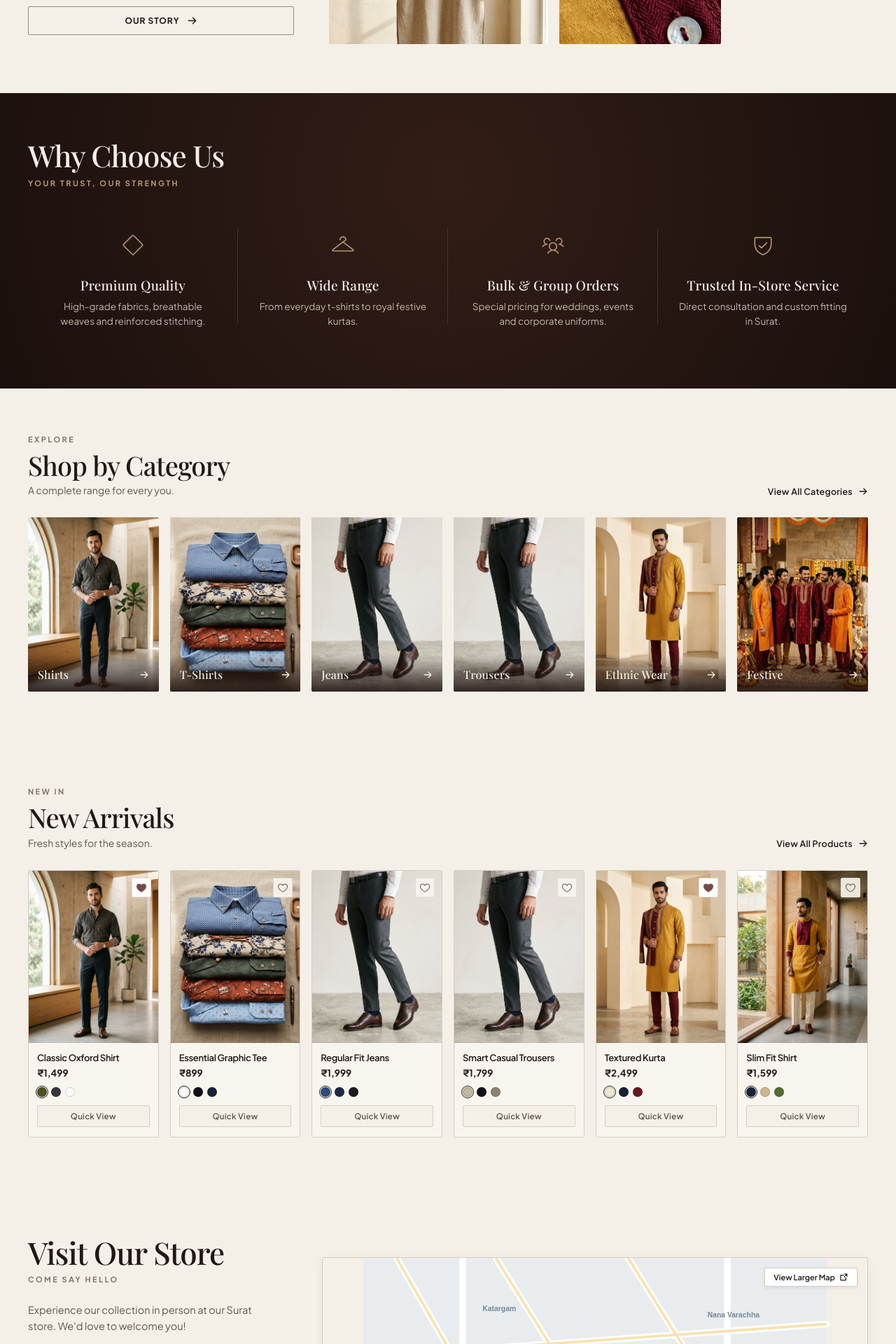
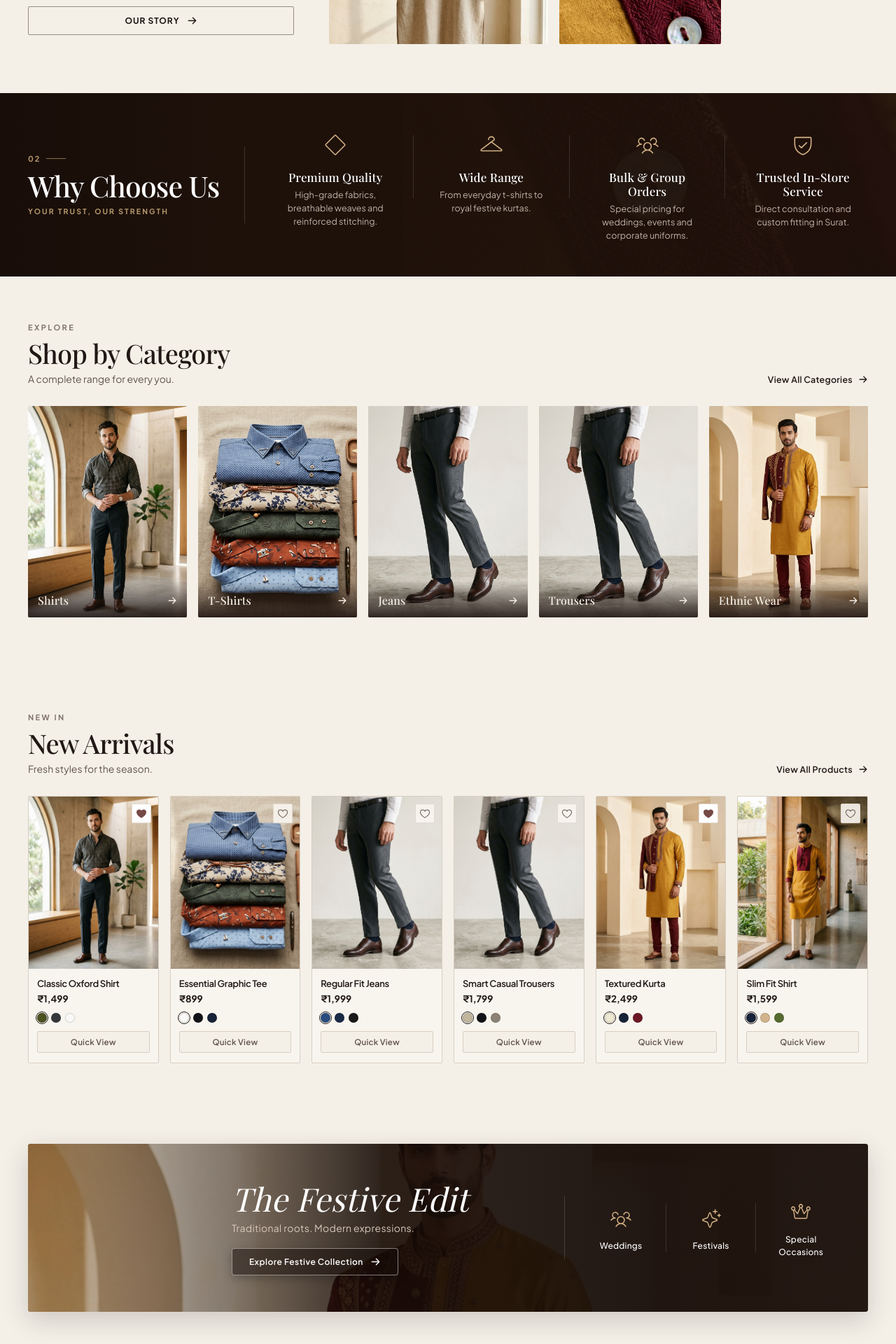
Before and after one commit to mahesh7805/laxmikrupa-mens-wear, a React (Vite) app: page /concept-2 in a window 1280 px wide. Shown: the part 1020-2940 px from the top of the page at 70% size. Built offline with nearby package versions, Linux system fonts and the light colour scheme; the HTML template or start-up script is replaced by a standard one; a web font is replaced by a local one.

Commit message:
feat(concept2): redesign Why Choose Us banner, remove festive from categories, and add Festive Edit after New Arrivals

```diff
--- a/src/concepts/Concept2/Concept2App.jsx
+++ b/src/concepts/Concept2/Concept2App.jsx
@@ -7,6 +7,7 @@ import { WhoWeAre } from './components/WhoWeAre/WhoWeAre';
 import { WhyChooseUs } from './components/WhyChooseUs/WhyChooseUs';
 import { ShopByCategory } from './components/ShopByCategory/ShopByCategory';
 import { NewArrivals } from './components/NewArrivals/NewArrivals';
+import { FestiveEdit } from './components/FestiveEdit/FestiveEdit';
 import { StoreLocator } from './components/StoreLocator/StoreLocator';
 import { Contact } from './components/Contact/Contact';
 import { Footer } from './components/Footer/Footer';
@@ -111,10 +112,13 @@ export function Concept2App() {
           onAddToCart={handleAddToCart}
         />
 
-        {/* 7. Section 04: Visit Our Store */}
+        {/* 7. Section: The Festive Edit (Royal Palace Banner) */}
+        <FestiveEdit />
+
+        {/* 8. Section 04: Visit Our Store */}
         <StoreLocator />
 
-        {/* 8. Section 05: Reach Out To Us */}
+        {/* 9. Section 05: Reach Out To Us */}
         <Contact />
       </main>
 
--- a/src/concepts/Concept2/components/FestiveEdit/FestiveEdit.jsx
+++ b/src/concepts/Concept2/components/FestiveEdit/FestiveEdit.jsx
@@ -1,5 +1,5 @@
 import React from 'react';
-import { ArrowRight, Sparkle, Sparkle as StarIcon, Confetti, Crown } from '@phosphor-icons/react';
+import { ArrowRight, Crown, Sparkle, UsersThree } from '@phosphor-icons/react';
 import { getAssetPath } from '../../../../utils/assetPath';
 import './festiveEdit.css';
 
@@ -15,23 +15,30 @@ export function FestiveEdit({ onExploreFestive }) {
     <section id="festive-edit" className="c2-festive-section">
       <div className="concept2-container">
         <div className="c2-festive-banner">
-          {/* Left: Festive Portrait */}
-          <div className="c2-festive-image-wrap">
+          {/* Background Palace & Model Photo */}
           <img
             src={getAssetPath('/assets/concept-2/ethnic_wear_category.jpg')}
-              alt="The Festive Edit - Regal Traditional Kurta"
+            alt="The Festive Edit - Regal Traditional Kurta & Palace Setting"
+            className="c2-festive-bg-img"
             loading="lazy"
           />
-          </div>
 
-          {/* Center: Editorial Heading & CTA */}
+          {/* Dark Royal Gold/Espresso Scrim Overlay */}
+          <div className="c2-festive-scrim" />
+
+          {/* Banner Content Row */}
+          <div className="c2-festive-content-wrap">
+            {/* Left Model Spacer */}
+            <div className="c2-festive-model-spacer" />
+
+            {/* Center: Editorial Heading, Subtitle & CTA */}
             <div className="c2-festive-center">
               <h2 className="c2-festive-title">The Festive Edit</h2>
               <p className="c2-festive-subtitle">Traditional roots. Modern expressions.</p>
 
               <button
                 type="button"
-              className="c2-btn-outline-gold"
+                className="c2-festive-btn"
                 onClick={handleScrollToCategories}
               >
                 <span>Explore Festive Collection</span>
@@ -39,27 +46,35 @@ export function FestiveEdit({ onExploreFestive }) {
               </button>
             </div>
 
-          {/* Right: 3 Occasion Pillars */}
+            {/* Vertical Divider */}
+            <div className="c2-festive-divider" />
+
+            {/* Right: 3 Occasion Pillars with Gold Icons */}
             <div className="c2-festive-occasions">
               <div className="c2-occasion-item">
                 <div className="c2-occasion-icon">
-                <Crown size={28} weight="light" />
+                  <UsersThree size={32} weight="light" />
                 </div>
                 <span>Weddings</span>
               </div>
 
+              <div className="c2-occasion-col-divider" />
+
               <div className="c2-occasion-item">
                 <div className="c2-occasion-icon">
-                <Sparkle size={28} weight="light" />
+                  <Sparkle size={30} weight="light" />
                 </div>
                 <span>Festivals</span>
               </div>
 
+              <div className="c2-occasion-col-divider" />
+
               <div className="c2-occasion-item">
                 <div className="c2-occasion-icon">
-                <StarIcon size={28} weight="light" />
+                  <Crown size={30} weight="light" />
                 </div>
                 <span>Special Occasions</span>
+              </div>
             </div>
           </div>
         </div>
--- a/src/concepts/Concept2/components/FestiveEdit/festiveEdit.css
+++ b/src/concepts/Concept2/components/FestiveEdit/festiveEdit.css
@@ -1,84 +1,159 @@
 /* ==========================================================================
-   CONCEPT 2: THE FESTIVE EDIT BANNER STYLES
+   CONCEPT 2: THE FESTIVE EDIT BANNER STYLES (Reference Match)
    ========================================================================== */
 
 .c2-festive-section {
-  padding: 30px 0 50px 0;
-  background-color: var(--c2-bg-warm);
+  padding: 40px 0 60px 0;
+  background-color: var(--c2-bg-ivory);
+  position: relative;
+  overflow: hidden;
 }
 
 .c2-festive-banner {
-  background: linear-gradient(135deg, #2D1A10 0%, #1A0E08 50%, #26140B 100%);
-  border-radius: 6px;
+  position: relative;
+  min-height: 240px;
+  border-radius: 4px;
   overflow: hidden;
-  display: grid;
-  grid-template-columns: 300px 1fr 300px;
+  background-color: #1A0D08;
+  box-shadow: 0 12px 36px rgba(27, 18, 11, 0.18);
+  display: flex;
   align-items: center;
-  position: relative;
-  box-shadow: 0 16px 40px rgba(27, 18, 11, 0.18);
-  border: 1px solid rgba(194, 155, 98, 0.25);
 }
 
-.c2-festive-image-wrap {
-  width: 100%;
-  height: 240px;
-  overflow: hidden;
-}
-
-.c2-festive-image-wrap img {
+/* Background Image with Palace & Embroidered Kurta Model on Left */
+.c2-festive-bg-img {
+  position: absolute;
+  inset: 0;
   width: 100%;
   height: 100%;
   object-fit: cover;
-  object-position: center top;
-  display: block;
+  object-position: left 15%;
+  z-index: 1;
 }
 
-/* Center Content */
+/* Dark Royal Gold/Espresso Scrim for Rich Contrast across text and pillars */
+.c2-festive-scrim {
+  position: absolute;
+  inset: 0;
+  z-index: 2;
+  background: linear-gradient(
+    90deg,
+    rgba(20, 10, 6, 0.15) 0%,
+    rgba(20, 10, 6, 0.5) 24%,
+    rgba(20, 10, 6, 0.88) 42%,
+    rgba(20, 10, 6, 0.94) 75%,
+    rgba(20, 10, 6, 0.92) 100%
+  );
+  pointer-events: none;
+}
+
+/* Content Container Row */
+.c2-festive-content-wrap {
+  position: relative;
+  z-index: 3;
+  width: 100%;
+  display: flex;
+  align-items: center;
+  padding: 36px 48px;
+}
+
+/* Spacer on the left to let the model stand proud */
+.c2-festive-model-spacer {
+  width: 22%;
+  flex-shrink: 0;
+}
+
+/* Center: Title, Subtitle, and Button */
 .c2-festive-center {
-  padding: 24px 32px;
-  text-align: center;
+  flex: 1.2;
   display: flex;
   flex-direction: column;
-  align-items: center;
+  align-items: flex-start;
+  padding-right: 20px;
 }
 
 .c2-festive-title {
   font-family: var(--c2-font-serif);
   font-style: italic;
-  font-size: 38px;
+  font-size: clamp(38px, 3.6vw, 48px);
   font-weight: 400;
   color: #FFFFFF;
   margin: 0 0 6px 0;
   letter-spacing: 0.01em;
+  line-height: 1.1;
 }
 
 .c2-festive-subtitle {
   font-family: var(--c2-font-sans);
-  font-size: 13.5px;
+  font-size: 14px;
   color: #D6C7BA;
-  margin: 0 0 20px 0;
+  margin: 0 0 18px 0;
+  letter-spacing: 0.02em;
 }
 
-/* Right 3 Occasions */
+.c2-festive-btn {
+  background-color: rgba(20, 10, 6, 0.5);
+  color: #FFFFFF;
+  font-family: var(--c2-font-sans);
+  font-size: 12px;
+  font-weight: 600;
+  letter-spacing: 0.04em;
+  padding: 11px 24px;
+  border-radius: 4px;
+  border: 1px solid rgba(255, 255, 255, 0.45);
+  display: inline-flex;
+  align-items: center;
+  gap: 10px;
+  cursor: pointer;
+  transition: all 0.25s cubic-bezier(0.16, 1, 0.3, 1);
+  box-shadow: 0 4px 14px rgba(0, 0, 0, 0.25);
+}
+
+.c2-festive-btn:hover {
+  background-color: var(--c2-accent-brass);
+  color: #1A0D08;
+  border-color: var(--c2-accent-brass);
+  transform: translateY(-2px);
+  box-shadow: 0 6px 18px rgba(0, 0, 0, 0.35);
+}
+
+/* Vertical Main Divider */
+.c2-festive-divider {
+  width: 1px;
+  height: 90px;
+  background: rgba(255, 255, 255, 0.15);
+  margin: 0 32px;
+  flex-shrink: 0;
+}
+
+/* Right: 3 Occasion Pillars */
 .c2-festive-occasions {
   display: flex;
   align-items: center;
-  justify-content: space-around;
-  padding: 0 24px;
-  border-left: 1px solid rgba(255, 255, 255, 0.1);
+  justify-content: space-between;
+  flex: 1;
+}
+
+.c2-occasion-col-divider {
+  width: 1px;
+  height: 70px;
+  background: rgba(255, 255, 255, 0.12);
+  margin: 0 16px;
+  flex-shrink: 0;
 }
 
 .c2-occasion-item {
   display: flex;
   flex-direction: column;
   align-items: center;
+  text-align: center;
   gap: 8px;
-  color: var(--c2-gold-light);
+  color: #FFFFFF;
   font-family: var(--c2-font-sans);
-  font-size: 11px;
+  font-size: 12px;
   font-weight: 500;
-  letter-spacing: 0.04em;
-  text-align: center;
+  letter-spacing: 0.02em;
+  flex: 1;
 }
 
 .c2-occasion-icon {
@@ -87,32 +162,72 @@
   display: flex;
   align-items: center;
   justify-content: center;
-  color: var(--c2-gold);
+  color: #D4B285;
 }
 
-@media (max-width: 1024px) {
-  .c2-festive-banner {
-    grid-template-columns: 1fr;
-    text-align: center;
+/* ==========================================================================
+   Responsive Breakpoints
+   ========================================================================== */
+@media (max-width: 1200px) {
+  .c2-festive-content-wrap {
+    padding: 32px 28px;
   }
-  .c2-festive-image-wrap {
-    height: 220px;
+  .c2-festive-model-spacer {
+    width: 18%;
   }
-  .c2-festive-occasions {
-    border-left: none;
-    border-top: 1px solid rgba(255, 255, 255, 0.1);
-    padding: 24px;
+  .c2-festive-divider {
+    margin: 0 20px;
+  }
+  .c2-festive-title {
+    font-size: 36px;
   }
 }
 
-@media (max-width: 640px) {
+@media (max-width: 960px) {
+  .c2-festive-banner {
+    min-height: auto;
+  }
+  .c2-festive-content-wrap {
+    flex-direction: column;
+    align-items: stretch;
+    padding: 36px 24px;
+  }
+  .c2-festive-model-spacer {
+    display: none;
+  }
+  .c2-festive-scrim {
+    background: linear-gradient(
+      180deg,
+      rgba(20, 10, 6, 0.72) 0%,
+      rgba(20, 10, 6, 0.92) 100%
+    );
+  }
+  .c2-festive-center {
+    align-items: center;
+    text-align: center;
+    padding-right: 0;
+    margin-bottom: 28px;
+  }
+  .c2-festive-divider {
+    display: none;
+  }
+  .c2-festive-occasions {
+    border-top: 1px solid rgba(255, 255, 255, 0.12);
+    padding-top: 24px;
+  }
+}
+
+@media (max-width: 600px) {
   .c2-festive-title {
     font-size: 30px;
   }
-  .c2-festive-occasions {
-    gap: 16px;
+  .c2-festive-subtitle {
+    font-size: 13px;
+  }
+  .c2-occasion-col-divider {
+    margin: 0 8px;
   }
   .c2-occasion-item span {
-    font-size: 10px;
+    font-size: 11px;
   }
 }
--- a/src/concepts/Concept2/components/ShopByCategory/shopByCategory.css
+++ b/src/concepts/Concept2/components/ShopByCategory/shopByCategory.css
@@ -16,7 +16,7 @@
 
 .c2-categories-grid {
   display: grid;
-  grid-template-columns: repeat(6, 1fr);
+  grid-template-columns: repeat(5, 1fr);
   gap: 16px;
 }
 
--- a/src/concepts/Concept2/components/WhyChooseUs/WhyChooseUs.jsx
+++ b/src/concepts/Concept2/components/WhyChooseUs/WhyChooseUs.jsx
@@ -1,5 +1,6 @@
 import React from 'react';
 import { Diamond, CoatHanger, UsersThree, ShieldCheck } from '@phosphor-icons/react';
+import { getAssetPath } from '../../../../utils/assetPath';
 import './whyChooseUs.css';
 
 export function WhyChooseUs() {
@@ -28,25 +29,42 @@ export function WhyChooseUs() {
 
   return (
     <section id="why-choose-us" className="c2-why-section">
-      <div className="concept2-container">
-        {/* Section Header */}
-        <div className="c2-why-header">
+      {/* Background with subtle fabric texture */}
+      <div
+        className="c2-why-bg-texture"
+        style={{ backgroundImage: `url(${getAssetPath('/assets/concept-2/fabric_macro.jpg')})` }}
+      />
+      <div className="c2-why-bg-gradient" />
+
+      <div className="concept2-container c2-why-container">
+        {/* Left Column: Numbered Badge & Heading */}
+        <div className="c2-why-left-header">
+          <div className="c2-why-badge">
+            <span>02</span>
+            <span className="c2-why-badge-line" />
+          </div>
           <h2 className="c2-why-heading">Why Choose Us</h2>
-          <div className="c2-why-subheading">YOUR TRUST, OUR STRENGTH</div>
+          <span className="c2-why-subheading">YOUR TRUST, OUR STRENGTH</span>
         </div>
 
-        {/* 4 Feature Pillars Grid with Vertical Dividers */}
-        <div className="c2-why-grid">
+        {/* Vertical Divider Line */}
+        <div className="c2-why-main-divider" />
+
+        {/* Right Columns: 4 Horizontal Features with Dividers */}
+        <div className="c2-why-features-row">
           {features.map((feature, idx) => {
             const IconComponent = feature.icon;
             return (
-              <div key={feature.title} className="c2-why-col">
-                <div className="c2-why-icon-wrap">
-                  <IconComponent size={34} weight="light" className="c2-why-icon" />
+              <React.Fragment key={feature.title}>
+                {idx > 0 && <div className="c2-why-col-divider" />}
+                <div className="c2-why-col">
+                  <div className="c2-why-icon-wrap">
+                    <IconComponent size={34} weight="light" className="c2-why-icon" />
+                  </div>
+                  <h3 className="c2-why-col-title">{feature.title}</h3>
+                  <p className="c2-why-col-desc">{feature.description}</p>
                 </div>
-                <h3 className="c2-why-col-title">{feature.title}</h3>
-                <p className="c2-why-col-desc">{feature.description}</p>
-              </div>
+              </React.Fragment>
             );
           })}
         </div>
--- a/src/concepts/Concept2/components/WhyChooseUs/whyChooseUs.css
+++ b/src/concepts/Concept2/components/WhyChooseUs/whyChooseUs.css
@@ -1,80 +1,137 @@
 /* ==========================================================================
-   CONCEPT 2: WHY CHOOSE US STYLES (Strict Reference Match)
+   CONCEPT 2: WHY CHOOSE US STYLES (Horizontal Banner Reference Match)
    ========================================================================== */
 
 .c2-why-section {
-  padding: 65px 0 75px 0;
-  background-color: var(--c2-dark-espresso);
-  background-image: radial-gradient(circle at 50% 30%, var(--c2-dark-brown) 0%, var(--c2-darkest-brown) 100%);
+  padding: 50px 0;
+  background-color: #1A0F0A;
   color: var(--c2-text-light);
   position: relative;
   overflow: hidden;
+  width: 100%;
 }
 
-.c2-why-header {
-  margin-bottom: 40px;
+.c2-why-bg-texture {
+  position: absolute;
+  top: 0;
+  right: 0;
+  bottom: 0;
+  width: 55%;
+  background-size: cover;
+  background-position: right center;
+  opacity: 0.28;
+  z-index: 1;
 }
 
-.c2-number-badge-light {
-  color: var(--c2-text-muted) !important;
+.c2-why-bg-gradient {
+  position: absolute;
+  inset: 0;
+  background: linear-gradient(
+    90deg,
+    #180D08 0%,
+    #1E110A 28%,
+    rgba(30, 17, 10, 0.94) 55%,
+    rgba(30, 17, 10, 0.82) 80%,
+    rgba(30, 17, 10, 0.72) 100%
+  );
+  z-index: 2;
+  pointer-events: none;
 }
 
-.c2-number-badge-light::after {
-  background-color: var(--c2-text-muted) !important;
+.c2-why-container {
+  position: relative;
+  z-index: 3;
+  display: flex;
+  align-items: center;
+}
+
+/* Left Header */
+.c2-why-left-header {
+  min-width: 250px;
+  flex-shrink: 0;
+  display: flex;
+  flex-direction: column;
+}
+
+.c2-why-badge {
+  display: flex;
+  align-items: center;
+  gap: 8px;
+  font-family: var(--c2-font-sans);
+  font-size: 11px;
+  font-weight: 700;
+  letter-spacing: 0.18em;
+  color: var(--c2-accent-brass);
+  margin-bottom: 8px;
+}
+
+.c2-why-badge-line {
+  width: 28px;
+  height: 1px;
+  background-color: var(--c2-accent-brass);
+  opacity: 0.7;
 }
 
 .c2-why-heading {
   font-family: var(--c2-font-serif);
-  font-size: 42px;
+  font-size: clamp(34px, 3.2vw, 44px);
   font-weight: 500;
-  color: var(--c2-text-light);
+  color: #FFFFFF;
   margin: 0 0 6px 0;
   letter-spacing: -0.02em;
+  line-height: 1.1;
 }
 
 .c2-why-subheading {
   font-family: var(--c2-font-sans);
-  font-size: 11px;
+  font-size: 10.5px;
   font-weight: 700;
-  letter-spacing: 0.22em;
+  letter-spacing: 0.2em;
   color: var(--c2-accent-brass);
   text-transform: uppercase;
 }
 
-/* 4 Feature Columns */
-.c2-why-grid {
-  display: grid;
-  grid-template-columns: repeat(4, 1fr);
-  position: relative;
+/* Vertical Main Divider Line */
+.c2-why-main-divider {
+  width: 1px;
+  height: 110px;
+  background: rgba(255, 255, 255, 0.15);
+  margin: 0 36px;
+  flex-shrink: 0;
+}
+
+/* 4 Feature Columns Row */
+.c2-why-features-row {
+  display: flex;
+  align-items: flex-start;
+  flex: 1;
+}
+
+.c2-why-col-divider {
+  width: 1px;
+  height: 90px;
+  background: rgba(255, 255, 255, 0.12);
+  margin: 10px 18px 0 18px;
+  flex-shrink: 0;
 }
 
 .c2-why-col {
-  padding: 10px 28px;
+  flex: 1;
+  padding: 0 10px;
   display: flex;
   flex-direction: column;
   align-items: center;
   text-align: center;
-  position: relative;
-}
-
-.c2-why-col:not(:last-child)::after {
-  content: '';
-  position: absolute;
-  top: 10%;
-  right: 0;
-  width: 1px;
-  height: 80%;
-  background-color: var(--c2-border-dark);
 }
 
 .c2-why-icon-wrap {
-  width: 60px;
-  height: 60px;
+  width: 48px;
+  height: 48px;
   display: flex;
   align-items: center;
   justify-content: center;
-  margin-bottom: 16px;
-  color: var(--c2-accent-brass);
+  margin-bottom: 12px;
+  color: #D4B285;
 }
 
 .c2-why-icon {
@@ -83,41 +140,83 @@
 
 .c2-why-col-title {
   font-family: var(--c2-font-serif);
-  font-size: 19px;
+  font-size: 17px;
   font-weight: 500;
-  color: var(--c2-text-light);
-  margin: 0 0 10px 0;
+  color: #FFFFFF;
+  margin: 0 0 6px 0;
   letter-spacing: 0.01em;
 }
 
 .c2-why-col-desc {
   font-family: var(--c2-font-sans);
-  font-size: 13.5px;
-  line-height: 1.55;
-  color: #C5B8AB;
+  font-size: 12.5px;
+  line-height: 1.5;
+  color: #C2B3A6;
   margin: 0;
-  max-width: 240px;
+  max-width: 220px;
 }
 
-@media (max-width: 1024px) {
-  .c2-why-grid {
-    grid-template-columns: repeat(2, 1fr);
-    row-gap: 36px;
+/* ==========================================================================
+   Responsive Breakpoints
+   ========================================================================== */
+@media (max-width: 1200px) {
+  .c2-why-main-divider {
+    margin: 0 20px;
   }
-  .c2-why-col:nth-child(2)::after {
-    display: none;
+  .c2-why-col-divider {
+    margin: 10px 10px 0 10px;
+  }
+  .c2-why-left-header {
+    min-width: 210px;
+  }
+  .c2-why-heading {
+    font-size: 32px;
+  }
+  .c2-why-col-title {
+    font-size: 15.5px;
+  }
+  .c2-why-col-desc {
+    font-size: 12px;
   }
 }
 
-@media (max-width: 640px) {
-  .c2-why-grid {
-    grid-template-columns: 1fr;
-    row-gap: 32px;
+@media (max-width: 980px) {
+  .c2-why-container {
+    flex-direction: column;
+    align-items: flex-start;
   }
-  .c2-why-col::after {
-    display: none !important;
+  .c2-why-main-divider {
+    display: none;
+  }
+  .c2-why-left-header {
+    margin-bottom: 30px;
+  }
+  .c2-why-features-row {
+    display: grid;
+    grid-template-columns: repeat(2, 1fr);
+    gap: 28px;
+    width: 100%;
+  }
+  .c2-why-col-divider {
+    display: none;
   }
   .c2-why-col {
     padding: 0;
+    align-items: flex-start;
+    text-align: left;
   }
 }
+
+@media (max-width: 600px) {
+  .c2-why-section {
+    padding: 40px 0;
+  }
+  .c2-why-features-row {
+    grid-template-columns: 1fr;
+    gap: 24px;
+  }
+  .c2-why-col {
+    align-items: flex-start;
+    text-align: left;
+  }
+}
--- a/src/concepts/Concept2/data/concept2Categories.js
+++ b/src/concepts/Concept2/data/concept2Categories.js
@@ -41,12 +41,4 @@ export const CONCEPT2_CATEGORIES = [
     count: '28+ Styles',
     link: '#categories',
   },
-  {
-    id: 'c2-cat-6',
-    name: 'Festive',
-    slug: 'festive',
-    image: getAssetPath('/assets/concept-2/festive_group_category.jpg'),
-    count: '20+ Sets',
-    link: '#categories',
-  },
 ];
```
Lines whose indentation alone changed are shown as unchanged.
